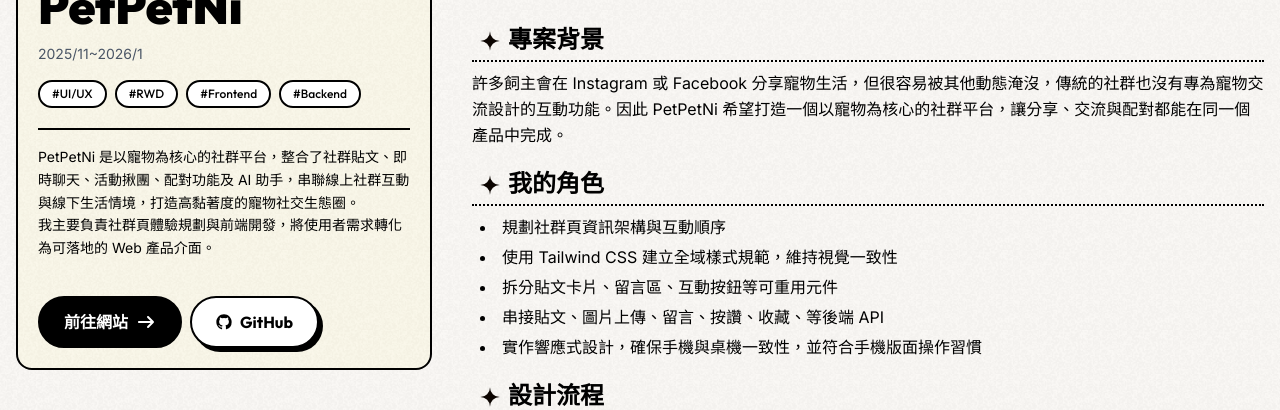
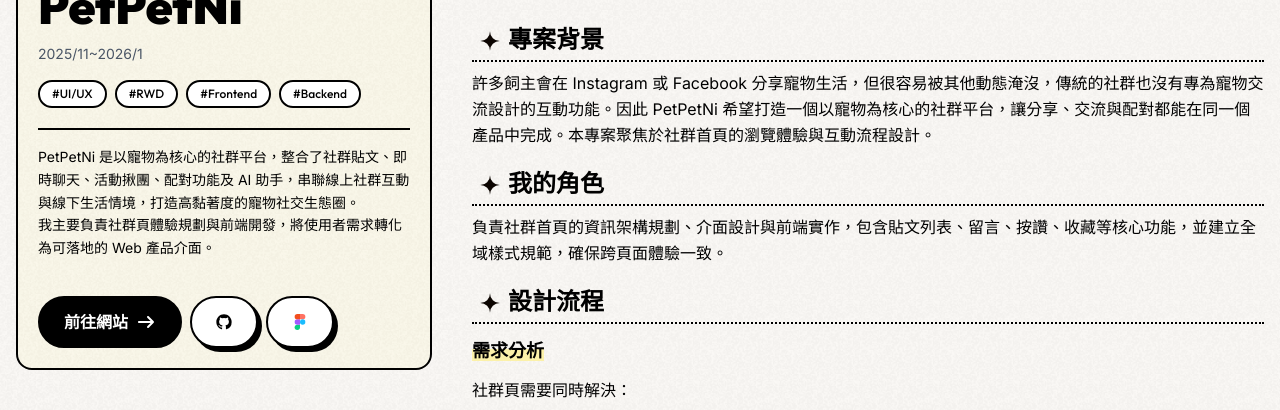
Before and after one commit to 153ys/yuna-portfolio, a React (Vite) app: page / in a window 1280 px wide. Both pictures are taken after a click on the button "Read More". Shown: the part 222-632 px from the top of the page. Built offline with nearby package versions, Linux system fonts and the light colour scheme.

Commit message:
feat: 更新 petpetni 專案內容

```diff
--- /dev/null
+++ b/src/components/FigmaIcon.tsx
@@ -0,0 +1,16 @@
+const FigmaIcon = ({ className = "" }: { className?: string }) => (
+  <svg
+    aria-hidden="true"
+    viewBox="0 0 24 24"
+    className={className}
+    xmlns="http://www.w3.org/2000/svg"
+  >
+    <path fill="#0ACF83" d="M8 24a4 4 0 0 0 4-4v-4H8a4 4 0 0 0 0 8Z" />
+    <path fill="#A259FF" d="M4 12a4 4 0 0 1 4-4h4v8H8a4 4 0 0 1-4-4Z" />
+    <path fill="#F24E1E" d="M4 4a4 4 0 0 1 4-4h4v8H8a4 4 0 0 1-4-4Z" />
+    <path fill="#FF7262" d="M12 0h4a4 4 0 0 1 0 8h-4V0Z" />
+    <path fill="#1ABCFE" d="M20 12a4 4 0 1 1-8 0 4 4 0 0 1 8 0Z" />
+  </svg>
+);
+
+export default FigmaIcon;
--- a/src/components/projectsData.ts
+++ b/src/components/projectsData.ts
@@ -10,6 +10,7 @@
   github?: string;
   projectLink?: string;
   projectInfo?: InfoSection[];
+  figmaLink?: string;
 };
 
 export type InfoSection = {
@@ -19,7 +20,6 @@
   content?: string;
   list?: string[][];
   image?: Image[];
-  figmaLink?: string;
   tech?: string[];
   decisionCards?: DecisionCard[];
 };
@@ -43,6 +43,8 @@
       },
     ],
     github: "https://github.com/153ys/PetPetNi",
+    figmaLink:
+      "https://www.figma.com/design/LJspNn5lSVP7Ua0P59CyP0/PetPetNi?node-id=0-1&t=uFPx8Xfdoisu6JFK-1",
     projectLink: "https://pet-pet-ni.vercel.app/",
     projectInfo: [
       {
@@ -62,19 +64,12 @@
       {
         title: "專案背景",
         content:
-          "許多飼主會在 Instagram 或 Facebook 分享寵物生活，但很容易被其他動態淹沒，傳統的社群也沒有專為寵物交流設計的互動功能。因此 PetPetNi 希望打造一個以寵物為核心的社群平台，讓分享、交流與配對都能在同一個產品中完成。",
+          "許多飼主會在 Instagram 或 Facebook 分享寵物生活，但很容易被其他動態淹沒，傳統的社群也沒有專為寵物交流設計的互動功能。因此 PetPetNi 希望打造一個以寵物為核心的社群平台，讓分享、交流與配對都能在同一個產品中完成。本專案聚焦於社群首頁的瀏覽體驗與互動流程設計。",
       },
       {
         title: "我的角色",
-        list: [
-          [
-            "規劃社群頁資訊架構與互動順序",
-            "使用 Tailwind CSS 建立全域樣式規範，維持視覺一致性",
-            "拆分貼文卡片、留言區、互動按鈕等可重用元件",
-            "串接貼文、圖片上傳、留言、按讚、收藏、等後端 API",
-            "實作響應式設計，確保手機與桌機一致性，並符合手機版面操作習慣",
-          ],
-        ],
+        content:
+          "負責社群首頁的資訊架構規劃、介面設計與前端實作，包含貼文列表、留言、按讚、收藏等核心功能，並建立全域樣式規範，確保跨頁面體驗一致。",
       },
       {
         title: "設計流程",
@@ -91,9 +86,9 @@
         ],
       },
       {
-        subTitle: "Wireframe：確認資訊架構",
+        subTitle: "Wireframe",
         content:
-          "先確認貼文列表、發文入口、留言區與互動按鈕的位置，再進入 UI 設計。",
+          "以 Miro 繪製簡易 Wireframe，確認貼文列表、發文入口、留言區與互動按鈕的位置，再進入 UI 設計。",
         image: [
           {
             image:
@@ -112,6 +107,39 @@
         ],
       },
       {
+        subTitle: "UI Design",
+        content:
+          "使用 Figma 建立社群首頁介面與可重複使用的 UI Components，統一資訊層級與互動樣式，作為後續頁面設計與前端實作的基礎。",
+        image: [
+          {
+            image:
+              "https://res.cloudinary.com/dsxurz7zb/image/upload/v1783020441/%E7%A4%BE%E7%BE%A4%E9%A0%81_syb7ei.webp",
+            description: "社群頁 (桌機版)",
+          },
+        ],
+      },
+      {
+        image: [
+          {
+            image:
+              "https://res.cloudinary.com/dsxurz7zb/image/upload/v1783020362/ui_components_pidytx.webp",
+            description: "社群頁 UI Components",
+          },
+        ],
+      },
+      {
+        subTitle: "Final UI",
+        content:
+          "將設計稿實作為可操作的社群首頁，並依不同裝置設計版面與互動體驗。",
+        image: [
+          {
+            image:
+              "https://res.cloudinary.com/dsxurz7zb/image/upload/v1783022169/final_wizges.webp",
+            description: "社群頁實作畫面",
+          },
+        ],
+      },
+      {
         title: "設計決策",
         type: "decisionCards",
         decisionCards: [
@@ -122,7 +150,7 @@
               "https://res.cloudinary.com/dsxurz7zb/image/upload/v1782971014/design-1_ydilm6.webp",
             imageAspectRatio: "1350 / 900",
             problem:
-              "社群貼文可能包含純文字、單張圖片、多張圖片或圖文混合內容，若採固定卡片高度，容易產生大量留白，也會降低資訊密度。",
+              "貼文可能包含純文字、單張圖片、多張圖片或圖文混合內容，若採固定卡片高度，容易產生大量留白，也會降低資訊密度。",
             solution:
               "平板以上裝置使用雙欄式瀑布流布局，讓不同高度的貼文能自然排列；手機版則維持單欄瀏覽，降低閱讀與操作負擔。",
             impact:
@@ -169,7 +197,7 @@
       {
         title: "收穫與反思",
         content:
-          "這次專案讓我最大的收穫，不只是完成一個社群產品，而是開始建立從需求、體驗到實作的完整思考方式：",
+          "這次專案最大的收穫，不只是完成一個社群產品，而是開始建立從需求、體驗到實作的完整思考方式：",
         list: [
           [
             "從 Wireframe 開始驗證資訊架構與互動流程，讓我理解比起直接設計 UI，更重要的是先確認使用者操作是否合理。",
@@ -181,106 +209,106 @@
     ],
   },
 
-  {
-    id: "pet-matching-ux",
-    title: "PetPetNi 配對體驗優化",
-    time: "2026/04",
-    tags: ["Case Study", "UX", "UserFlow", "Claude Design"],
-    info: "以 PetPetNi 的抽卡配對機制為出發點，重新設計配對結果的呈現方式，提升使用者的理解與信任，並引導自然開啟互動。",
-    image: [
-      {
-        image:
-          "https://res.cloudinary.com/dsxurz7zb/image/upload/q_auto,f_auto,c_scale,w_1200/v1776674726/match_result_ijh3ig.webp",
-      },
-    ],
-    projectInfo: [
-      {
-        title: "問題定義",
-        content:
-          "為降低使用者搜尋成本，採用每日一次的抽卡機制，並根據註冊時輸入的所在地區與寵物個性標籤進行自動媒合，最終呈現配對對象與配對指數。然而透過抽卡提升趣味性的同時，也產生以下體驗問題：",
-        list: [
-          [
-            "使用者缺乏主動選擇權，配對過程較為被動",
-            "配對結果的判斷依據（雷達圖）不易理解，影響信任感",
-            "即使成功配對，仍缺乏有效引導，導致互動啟動率偏低",
-          ],
-        ],
-      },
-      {
-        title: "洞察",
-        content:
-          "抽卡機制能帶來期待感與新鮮感，但在社交配對情境中，使用者更在意的是「配對品質」與「互動可能性」。當配對結果無法被理解或感覺不可控時，遊戲化機制反而會轉化為挫折感，進而降低持續使用意願。因此，設計需在「趣味性」與「可理解性／可控性」之間取得平衡，並進一步降低配對後的互動門檻。",
-      },
-      {
-        title: "目標",
-        list: [
-          [
-            "提升使用者對配對結果的理解與信任",
-            "在維持抽卡機制下，增加使用者參與感與控制感",
-            "提高配對後的互動啟動率（破冰）",
-          ],
-        ],
-      },
-      {
-        title: "解方",
-        subTitle: "1. 雷達圖優化",
-        list: [
-          [
-            "當滑鼠懸浮/點擊維度指標時，顯示解釋，(例如：特質代表寵物的個性)",
-            "加一句總結：「你們適合一起戶外遛狗」，讓使用者一眼就知道為什麼配對成功",
-          ],
-        ],
-      },
-      {
-        subTitle: "2. 給「輕量控制權」",
-        list: [
-          [
-            "抽卡前：偏好設定(例如：想找同地區的人/想找貓奴)",
-            "每次抽卡提供一次重抽機會",
-          ],
-        ],
-      },
-      {
-        subTitle: "3. 降低互動門檻（破冰）",
-        list: [
-          [
-            "系統根據配對資料生成開場白，例如：『你們都養柴犬，要不要分享最近發生了哪些小趣事呢？』",
-            "在聊天室中提供互動按鈕，例如：『分享寵物照片』、『發送表情符號』等，引導使用者開啟對話",
-          ],
-        ],
-      },
-      {
-        title: "User Flow",
-        subTitle: "Before User Flow（現況）",
-        image: [
-          {
-            image:
-              "https://res.cloudinary.com/dsxurz7zb/image/upload/q_auto,f_auto,c_scale,w_1000/v1776666078/before_flowchart_mcwrme.webp",
-            description: "以 Miro 繪製 flowchart",
-          },
-        ],
-      },
-      {
-        subTitle: "After User Flow（優化後）",
-        image: [
-          {
-            image:
-              "https://res.cloudinary.com/dsxurz7zb/image/upload/q_auto,f_auto,c_scale,w_1000/v1776666310/after_flow-chart_bx6qhn.webp",
-          },
-        ],
-      },
-      {
-        title: "優化後 Mockup",
-        content: "使用 Claude Design，產出 Mockup",
-        image: [
-          {
-            image:
-              "https://res.cloudinary.com/dsxurz7zb/image/upload/q_auto,f_auto,c_scale,w_1200/v1776674726/match_result_ijh3ig.webp",
-          },
-        ],
-      },
-    ],
-  },
+  // {
+  //   id: "pet-matching-ux",
+  //   title: "PetPetNi 配對體驗優化",
+  //   time: "2026/04",
+  //   tags: ["Case Study", "UX", "UserFlow", "Claude Design"],
+  //   info: "以 PetPetNi 的抽卡配對機制為出發點，重新設計配對結果的呈現方式，提升使用者的理解與信任，並引導自然開啟互動。",
+  //   image: [
+  //     {
+  //       image:
+  //         "https://res.cloudinary.com/dsxurz7zb/image/upload/q_auto,f_auto,c_scale,w_1200/v1776674726/match_result_ijh3ig.webp",
+  //     },
+  //   ],
+  //   projectInfo: [
+  //     {
+  //       title: "問題定義",
+  //       content:
+  //         "為降低使用者搜尋成本，採用每日一次的抽卡機制，並根據註冊時輸入的所在地區與寵物個性標籤進行自動媒合，最終呈現配對對象與配對指數。然而透過抽卡提升趣味性的同時，也產生以下體驗問題：",
+  //       list: [
+  //         [
+  //           "使用者缺乏主動選擇權，配對過程較為被動",
+  //           "配對結果的判斷依據（雷達圖）不易理解，影響信任感",
+  //           "即使成功配對，仍缺乏有效引導，導致互動啟動率偏低",
+  //         ],
+  //       ],
+  //     },
+  //     {
+  //       title: "洞察",
+  //       content:
+  //         "抽卡機制能帶來期待感與新鮮感，但在社交配對情境中，使用者更在意的是「配對品質」與「互動可能性」。當配對結果無法被理解或感覺不可控時，遊戲化機制反而會轉化為挫折感，進而降低持續使用意願。因此，設計需在「趣味性」與「可理解性／可控性」之間取得平衡，並進一步降低配對後的互動門檻。",
+  //     },
+  //     {
+  //       title: "目標",
+  //       list: [
+  //         [
+  //           "提升使用者對配對結果的理解與信任",
+  //           "在維持抽卡機制下，增加使用者參與感與控制感",
+  //           "提高配對後的互動啟動率（破冰）",
+  //         ],
+  //       ],
+  //     },
+  //     {
+  //       title: "解方",
+  //       subTitle: "1. 雷達圖優化",
+  //       list: [
+  //         [
+  //           "當滑鼠懸浮/點擊維度指標時，顯示解釋，(例如：特質代表寵物的個性)",
+  //           "加一句總結：「你們適合一起戶外遛狗」，讓使用者一眼就知道為什麼配對成功",
+  //         ],
+  //       ],
+  //     },
+  //     {
+  //       subTitle: "2. 給「輕量控制權」",
+  //       list: [
+  //         [
+  //           "抽卡前：偏好設定(例如：想找同地區的人/想找貓奴)",
+  //           "每次抽卡提供一次重抽機會",
+  //         ],
+  //       ],
+  //     },
+  //     {
+  //       subTitle: "3. 降低互動門檻（破冰）",
+  //       list: [
+  //         [
+  //           "系統根據配對資料生成開場白，例如：『你們都養柴犬，要不要分享最近發生了哪些小趣事呢？』",
+  //           "在聊天室中提供互動按鈕，例如：『分享寵物照片』、『發送表情符號』等，引導使用者開啟對話",
+  //         ],
+  //       ],
+  //     },
+  //     {
+  //       title: "User Flow",
+  //       subTitle: "Before User Flow（現況）",
+  //       image: [
+  //         {
+  //           image:
+  //             "https://res.cloudinary.com/dsxurz7zb/image/upload/q_auto,f_auto,c_scale,w_1000/v1776666078/before_flowchart_mcwrme.webp",
+  //           description: "以 Miro 繪製 flowchart",
+  //         },
+  //       ],
+  //     },
+  //     {
+  //       subTitle: "After User Flow（優化後）",
+  //       image: [
+  //         {
+  //           image:
+  //             "https://res.cloudinary.com/dsxurz7zb/image/upload/q_auto,f_auto,c_scale,w_1000/v1776666310/after_flow-chart_bx6qhn.webp",
+  //         },
+  //       ],
+  //     },
+  //     {
+  //       title: "優化後 Mockup",
+  //       content: "使用 Claude Design，產出 Mockup",
+  //       image: [
+  //         {
+  //           image:
+  //             "https://res.cloudinary.com/dsxurz7zb/image/upload/q_auto,f_auto,c_scale,w_1200/v1776674726/match_result_ijh3ig.webp",
+  //         },
+  //       ],
+  //     },
+  //   ],
+  // },
   // {
   //   id: "portfolio",
   //   title: "個人網站",
--- a/src/pages/ProjectPage.tsx
+++ b/src/pages/ProjectPage.tsx
@@ -5,6 +5,7 @@
 import BackgroundNoise from "../components/BackgroundNoise";
 import Icon from "../components/Icon";
 import GithubIcon from "../components/GithubIcon";
+import FigmaIcon from "../components/FigmaIcon";
 import { FontAwesomeIcon } from "@fortawesome/react-fontawesome";
 import { faArrowLeft, faArrowRight } from "@fortawesome/free-solid-svg-icons";
 import { Button } from "../components/Button";
@@ -147,7 +148,18 @@
                     rel="noopener noreferrer"
                     aria-label="github project page"
                   >
-                    <GithubIcon className="w-4 h-4" /> GitHub
+                    <GithubIcon className="w-4 h-4" />
+                  </Button>
+                )}
+                {project.figmaLink && (
+                  <Button
+                    variant="secondary"
+                    href={project.figmaLink}
+                    target="_blank"
+                    rel="noopener noreferrer"
+                    aria-label="figma project page"
+                  >
+                    <FigmaIcon className="w-4 h-4" />
                   </Button>
                 )}
               </div>
@@ -261,16 +273,6 @@
                           })}
                       </div>
                     )}
-                    {info.figmaLink && (
-                      <a
-                        className="px-5 py-1 text-sm text-blue-400"
-                        href={info.figmaLink}
-                        target="_blank"
-                        rel="noreferrer"
-                      >
-                        Figma Link
-                      </a>
-                    )}
                   </motion.div>
                 ))}
               </div>
```
